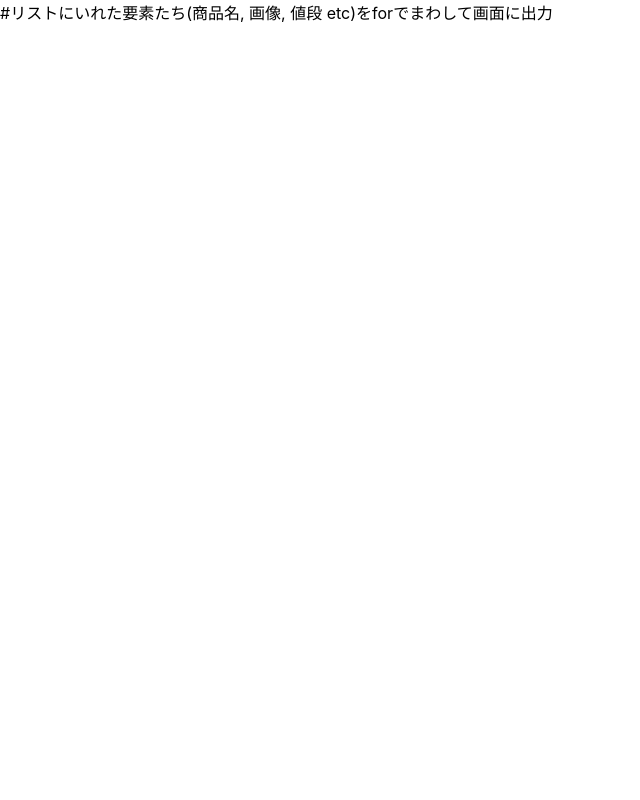
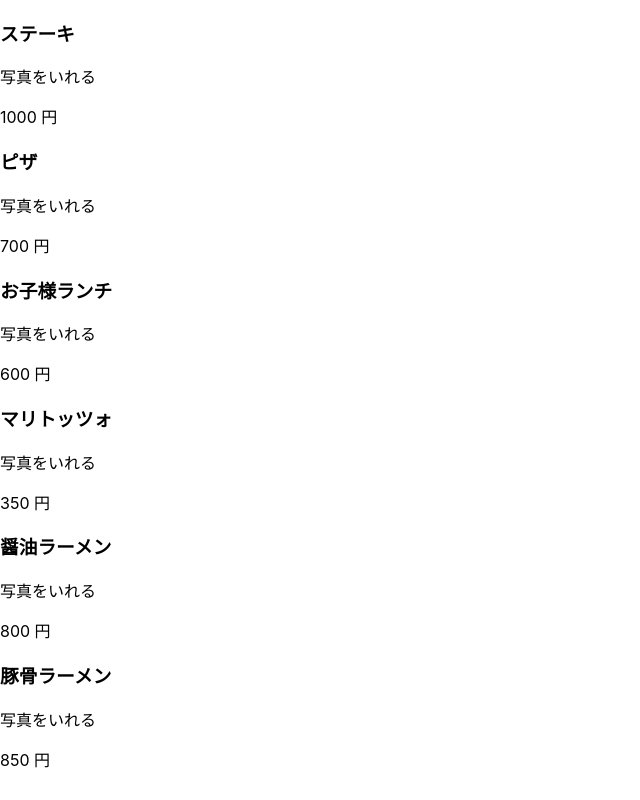
Before and after one commit to Colorful12/react_1, a React (Create React App) app: page / in a window 1280 px wide. Shown: the whole page, without its empty margins (0-640 px from the left). Built offline with nearby package versions, Linux system fonts and the light colour scheme.

Commit message:
make it possible to display all cuisines in the list

```diff
--- a/src/App.js
+++ b/src/App.js
@@ -3,20 +3,27 @@ import React from 'react';
 
 class App extends React.Component {
   render() {
+    const cuisines = [
+      {id: 1, category: '',  name: 'ステーキ', price: 1000, content: '', pic: '../public/'},
+      {id: 2, category: '', name: 'ピザ', price: 700, content: '', pic: '../public/'},
+      {id: 3, category: '', name: 'お子様ランチ', price: 600, content: '', pic: '../public/'},
+      {id: 4, category: '', name: 'マリトッツォ', price: 350, content: '', pic: '../public/'},
+      {id: 5, category: '', name: '醤油ラーメン', price: 800, content: '', pic: '../public/'},
+      {id: 6, category: '', name: '豚骨ラーメン', price: 850, content: '', pic: '../public/'},
+    ];
+
+    const menu = cuisines.map((cuisine) =>
+    <div key={cuisine.id}>
+      <h3>{cuisine.name}</h3>
+      写真をいれる
+      <p>{cuisine.price} 円</p>
+      <p>{cuisine.content}</p>
+    </div>
+    );
     return (
-      <div>
-        <header>
-          <nav>
-
-          </nav>
-        </header>
         <div>
-          #リストにいれた要素たち(商品名, 画像, 値段 etc)をforでまわして画面に出力
+          {menu}
         </div>
-        <footer>
-
-        </footer>
-      </div>
     );
   }
 }
```
